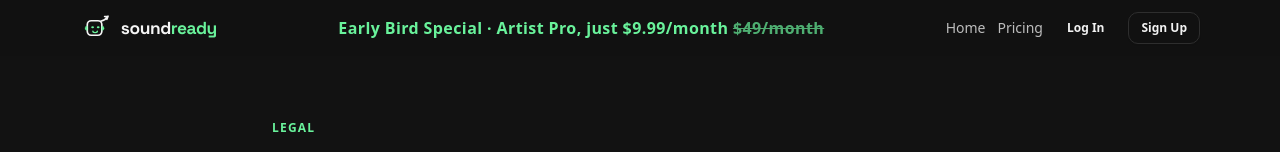
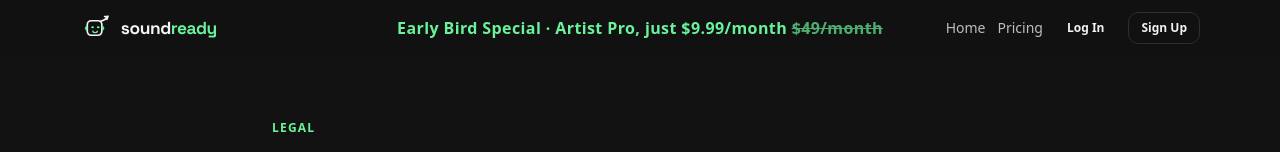
Before and after one commit to cthomascahill/soundready, a React (Vite) app: page /terms in a window 1280 px wide. Shown: the top 152 px of the page. Built offline with nearby package versions, Linux system fonts and the light colour scheme; no server answers.

Commit message:
Center banner in header
Co-authored-by: cthomascahill <276901135+cthomascahill@users.noreply.github.com>

```diff
--- a/src/components/public/PublicNav.jsx
+++ b/src/components/public/PublicNav.jsx
@@ -22,16 +22,18 @@ export default function PublicNav({ showHome = true }) {
 
   return (
     <header className="sticky top-0 z-40 bg-background/90 backdrop-blur-xl">
-      <div className="max-w-6xl mx-auto px-4 h-14 flex items-center justify-between gap-4">
-        <Link to="/" className="shrink-0"><SoundReadyLogo size={28} /></Link>
+      <div className="max-w-6xl mx-auto px-4 h-14 flex items-center justify-between gap-4 relative">
+        <Link to="/" className="shrink-0 z-10"><SoundReadyLogo size={28} /></Link>
+        <div className="absolute inset-x-0 flex justify-center pointer-events-none">
           <Link
             to="/pricing"
-          className="hidden sm:block flex-1 text-center text-sm lg:text-base font-bold tracking-wide text-primary hover:opacity-80 transition-opacity"
+            className="hidden sm:block text-center text-sm lg:text-base font-bold tracking-wide text-primary hover:opacity-80 transition-opacity pointer-events-auto"
           >
             Early Bird Special · Artist Pro, just $9.99/month{" "}
             <span className="line-through opacity-70">$49/month</span>
           </Link>
-        <div className="flex items-center gap-3 shrink-0">
+        </div>
+        <div className="flex items-center gap-3 shrink-0 z-10">
           {pathname === "/pricing" ? (
             <Link to="/" className={linkClass("/")}>{t("Home")}</Link>
           ) : (
```
Lines whose indentation alone changed are shown as unchanged.
